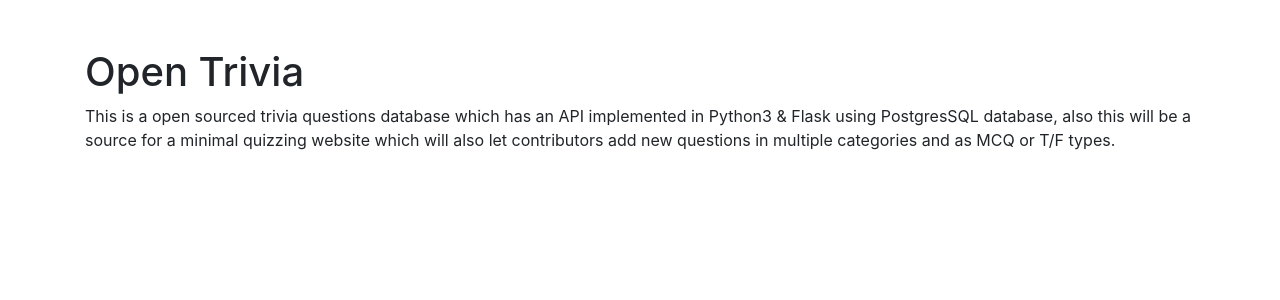
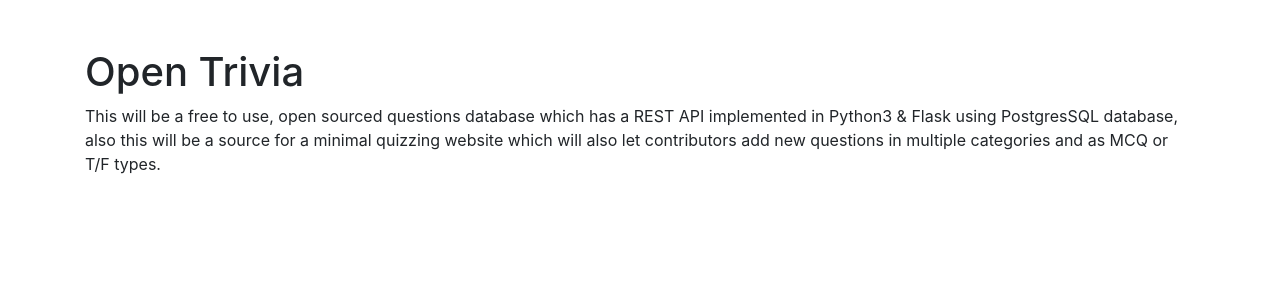
Before and after one commit to PyBites-Open-Source/questionnaire-api, a Flask app: page / in a window 1280 px wide. Shown: the top 300 px of the page. Run offline with Flask 2, Linux system fonts and the light colour scheme; parts of the project's set-up code (start-up, migrations or seed data) failed here and were passed over; some libraries are stand-ins or nearby versions.

Commit message:
modified home.html

```diff
--- a/src/app/templates/home.html
+++ b/src/app/templates/home.html
@@ -7,10 +7,7 @@
     <h1>Open Trivia</h1>
 
     <p>
-        This is a open sourced trivia questions database which has an
-        API implemented in Python3 & Flask using PostgresSQL database, also this will be
-        a source for a minimal quizzing website which will also let contributors add new questions
-        in multiple categories and as MCQ or T/F types.
+        This will be a free to use, open sourced questions database which has a REST API implemented in Python3 & Flask using PostgresSQL database, also this will be a source for a minimal quizzing website which will also let contributors add new questions in multiple categories and as MCQ or T/F types.
     </p>
 </div>
 {% endblock content %}
```
